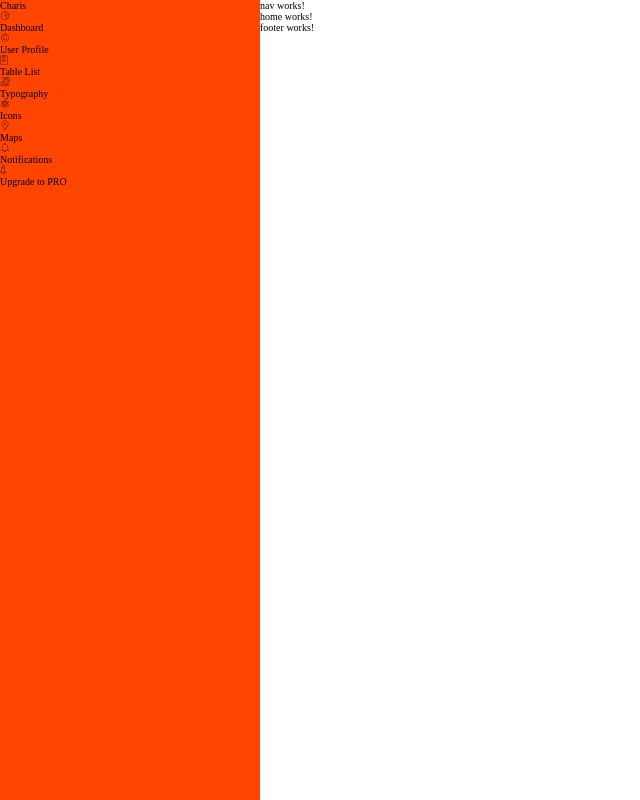
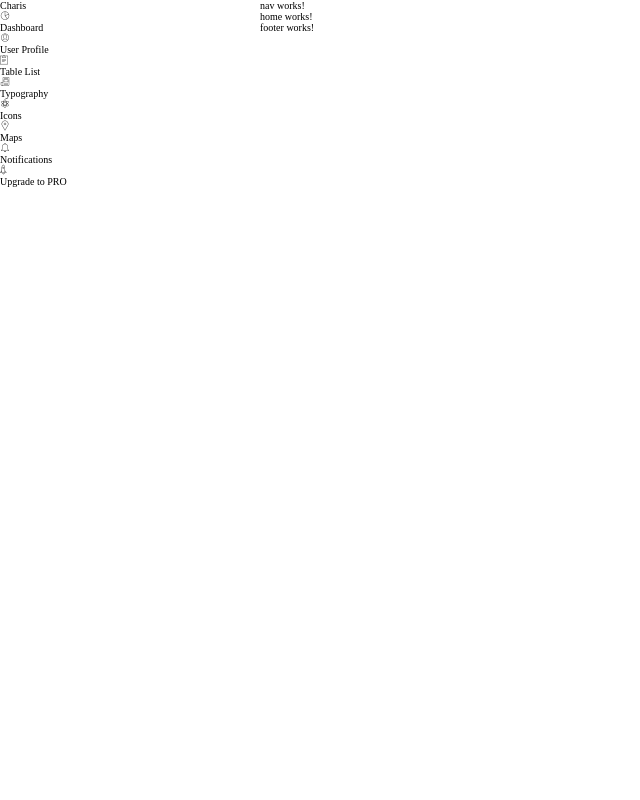
Before and after one commit to onwuvic/angular-admin-dashboard, an Angular app: page /dashboard in a window 1280 px wide. Shown: the whole page, without its empty margins (0-640 px from the left). Built offline with nearby package versions, Linux system fonts and the light colour scheme.

Commit message:
side bar image

```diff
--- a/src/app/shared/side-nav/side-nav.component.scss
+++ b/src/app/shared/side-nav/side-nav.component.scss
@@ -1,5 +1,15 @@
+@import '../../../assets/sass/abstracts/variables';
+
 .sidebar-wrapper {
+  background-image: linear-gradient(
+        to right bottom,
+        rgba(var(--color-primary-light), 0.8),
+        rgba(var(--color-primary-dark), 0.8)
+    ),
+    url('../../../assets/img/sidebar-3.jpg');
+  background-size: cover;
+  background-position: top;
   // TEMP
-  background-color: orangered;
+  // background-color: orangered;
   height: 100vh;
 }
```
